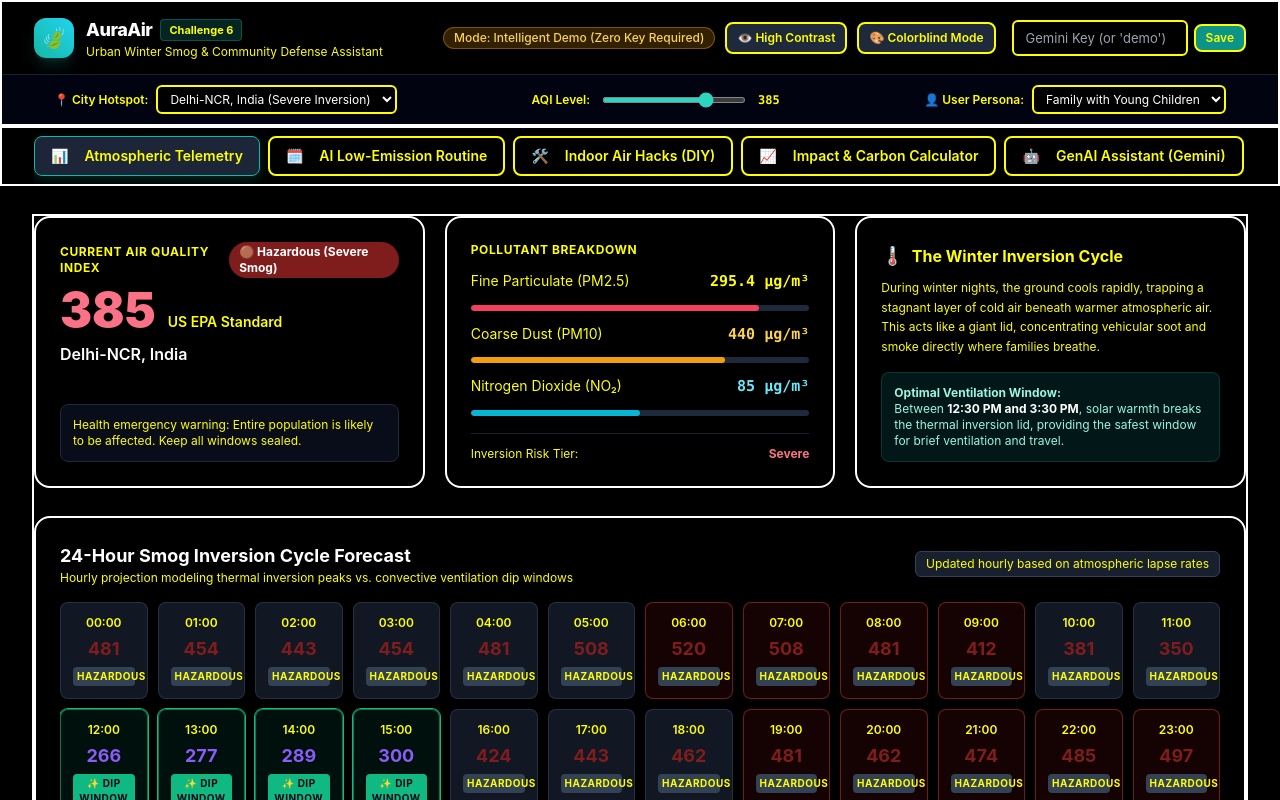
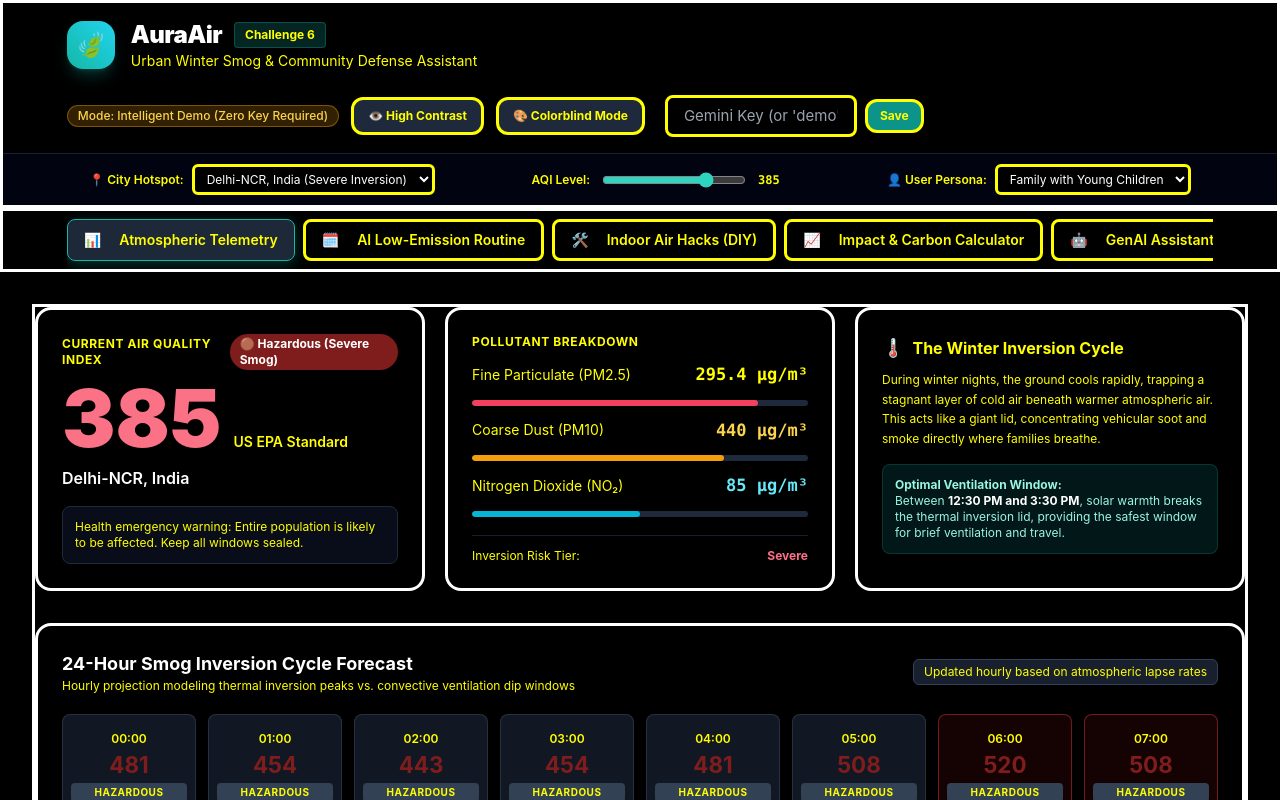
Before and after one commit to swatiicfai/PromptWars-Challenge-6, a website: page index.html in a window 1280 px wide. Both pictures are taken after a click on the button "👁️ High Contrast". Shown: the top 800 px of the page. Drawn offline with nearby package versions, Linux system fonts and the light colour scheme.

Commit message:
style: upscale font sizes, container width, and card padding for wide screens

```diff
--- a/css/styles.css
+++ b/css/styles.css
@@ -1,20 +1,20 @@
 /**
  * @file styles.css
  * @description Comprehensive Self-Contained Atmospheric Theme for AuraAir.
- * Fully responsive, glassmorphic styling, WCAG 2.1 AA/AAA compliance,
- * High-Contrast mode, and Colorblind accessibility patterns.
- * Zero external CSS dependencies required.
- * @version 1.0.0
+ * Scaled and optimized for widescreen displays with generous typography,
+ * expansive card containers, WCAG 2.1 AA/AAA compliance, High-Contrast mode,
+ * and Colorblind accessibility patterns.
+ * @version 1.1.0
  * @license MIT
  */
 
 :root {
   --bg-primary: #090d16;
   --bg-secondary: #0f172a;
-  --bg-card: rgba(15, 23, 42, 0.85);
-  --bg-card-hover: rgba(30, 41, 59, 0.95);
-  --border-color: rgba(51, 65, 85, 0.7);
-  --border-glow: rgba(45, 212, 191, 0.4);
+  --bg-card: rgba(15, 23, 42, 0.88);
+  --bg-card-hover: rgba(30, 41, 59, 0.98);
+  --border-color: rgba(51, 65, 85, 0.8);
+  --border-glow: rgba(45, 212, 191, 0.45);
 
   --accent-teal: #14b8a6;
   --accent-teal-light: #2dd4bf;
@@ -29,10 +29,10 @@
   --text-dark: #0f172a;
 
   --font-sans: 'Inter', system-ui, -apple-system, BlinkMacSystemFont, 'Segoe UI', Roboto, sans-serif;
-  --radius-sm: 6px;
-  --radius-md: 12px;
-  --radius-lg: 18px;
-  --radius-xl: 24px;
+  --radius-sm: 8px;
+  --radius-md: 14px;
+  --radius-lg: 20px;
+  --radius-xl: 28px;
 
   --transition-fast: 150ms cubic-bezier(0.4, 0, 0.2, 1);
   --transition-normal: 250ms cubic-bezier(0.4, 0, 0.2, 1);
@@ -54,33 +54,33 @@ body {
   font-family: var(--font-sans);
   background-color: var(--bg-primary);
   color: var(--text-main);
-  line-height: 1.6;
-  font-size: 15px;
+  line-height: 1.65;
+  font-size: 17px; /* Increased base font size */
   -webkit-font-smoothing: antialiased;
   background-image:
-    radial-gradient(at 0% 0%, rgba(20, 184, 166, 0.15) 0px, transparent 50%),
-    radial-gradient(at 100% 100%, rgba(6, 182, 212, 0.1) 0px, transparent 50%);
+    radial-gradient(at 0% 0%, rgba(20, 184, 166, 0.18) 0px, transparent 50%),
+    radial-gradient(at 100% 100%, rgba(6, 182, 212, 0.12) 0px, transparent 50%);
   background-attachment: fixed;
   display: flex;
   flex-direction: column;
 }
 
-/* Container */
+/* Expanded Container for Widescreen */
 .max-w-7xl {
-  width: 100%;
-  max-width: 1320px;
+  width: 95%;
+  max-width: 1680px; /* Generous width scaling */
   margin-left: auto;
   margin-right: auto;
-  padding-left: 20px;
-  padding-right: 20px;
+  padding-left: 24px;
+  padding-right: 24px;
 }
 
 /* Header Styles */
 header[role="banner"] {
-  background: rgba(15, 23, 42, 0.95);
-  backdrop-filter: blur(16px);
-  -webkit-backdrop-filter: blur(16px);
-  border-bottom: 1px solid rgba(51, 65, 85, 0.8);
+  background: rgba(15, 23, 42, 0.96);
+  backdrop-filter: blur(20px);
+  -webkit-backdrop-filter: blur(20px);
+  border-bottom: 1px solid rgba(51, 65, 85, 0.85);
   position: sticky;
   top: 0;
   z-index: 50;
@@ -92,15 +92,15 @@ header[role="banner"] {
   flex-wrap: wrap;
   align-items: center;
   justify-content: space-between;
-  gap: 16px;
-  padding-top: 14px;
-  padding-bottom: 14px;
+  gap: 20px;
+  padding-top: 18px;
+  padding-bottom: 18px;
 }
 
 .header-context-bar {
-  background: rgba(8, 12, 22, 0.85);
-  border-top: 1px solid rgba(51, 65, 85, 0.6);
-  padding: 10px 0;
+  background: rgba(8, 12, 22, 0.9);
+  border-top: 1px solid rgba(51, 65, 85, 0.7);
+  padding: 14px 0;
 }
 
 .context-bar-inner {
@@ -108,30 +108,31 @@ header[role="banner"] {
   flex-wrap: wrap;
   align-items: center;
   justify-content: space-between;
-  gap: 16px;
+  gap: 20px;
+  font-size: 15px;
 }
 
 /* Nav & Tabs */
 nav[role="navigation"] {
-  background: rgba(15, 23, 42, 0.7);
-  border-bottom: 1px solid rgba(51, 65, 85, 0.7);
+  background: rgba(15, 23, 42, 0.75);
+  border-bottom: 1px solid rgba(51, 65, 85, 0.75);
   width: 100%;
 }
 
 .tab-nav-container {
   display: flex;
-  gap: 8px;
+  gap: 12px;
   overflow-x: auto;
-  padding: 10px 0;
+  padding: 14px 0;
 }
 
 .tab-nav-btn {
   display: inline-flex;
   align-items: center;
-  gap: 8px;
-  padding: 10px 18px;
+  gap: 10px;
+  padding: 12px 22px; /* Increased button sizing */
   border-radius: var(--radius-md);
-  font-size: 14px;
+  font-size: 16px; /* Larger tab text */
   font-weight: 600;
   color: var(--text-muted);
   background: transparent;
@@ -143,21 +144,21 @@ nav[role="navigation"] {
 
 .tab-nav-btn:hover {
   color: var(--text-main);
-  background: rgba(30, 41, 59, 0.6);
+  background: rgba(30, 41, 59, 0.75);
 }
 
 .tab-nav-btn.active {
-  background: rgba(30, 41, 59, 0.95) !important;
+  background: rgba(30, 41, 59, 0.98) !important;
   color: var(--accent-teal-light) !important;
   border: 1px solid var(--accent-teal) !important;
-  box-shadow: 0 4px 12px rgba(20, 184, 166, 0.2);
+  box-shadow: 0 4px 16px rgba(20, 184, 166, 0.28);
 }
 
 /* Main Content Area */
 main#main-content {
   flex: 1 0 auto;
-  padding-top: 28px;
-  padding-bottom: 40px;
+  padding-top: 32px;
+  padding-bottom: 48px;
   width: 100%;
 }
 
@@ -172,26 +173,26 @@ main#main-content {
 /* Glassmorphism Cards */
 .glass-card {
   background: var(--bg-card);
-  backdrop-filter: blur(16px);
-  -webkit-backdrop-filter: blur(16px);
+  backdrop-filter: blur(18px);
+  -webkit-backdrop-filter: blur(18px);
   border: 1px solid var(--border-color);
   border-radius: var(--radius-lg);
-  padding: 24px;
-  box-shadow: 0 10px 35px 0 rgba(0, 0, 0, 0.45);
+  padding: 32px; /* Increased internal card padding */
+  box-shadow: 0 12px 40px 0 rgba(0, 0, 0, 0.5);
   transition: border-color var(--transition-normal), box-shadow var(--transition-normal), transform var(--transition-normal);
 }
 
 .glass-card:hover {
   border-color: var(--border-glow);
-  box-shadow: 0 16px 45px 0 rgba(20, 184, 166, 0.18);
+  box-shadow: 0 18px 50px 0 rgba(20, 184, 166, 0.22);
 }
 
 /* Dashboard Metric Cards Grid */
 .telemetry-grid {
   display: grid;
   grid-template-columns: repeat(3, minmax(0, 1fr));
-  gap: 24px;
-  margin-bottom: 28px;
+  gap: 28px; /* Wider gap between cards */
+  margin-bottom: 32px;
 }
 
 @media (max-width: 1024px) {
@@ -200,21 +201,41 @@ main#main-content {
   }
 }
 
+/* Large AQI Value Display */
+#telemetryAqiVal {
+  font-size: 5rem !important; /* Huge bold display */
+  line-height: 1;
+}
+
 /* 24-Hour Inversion Forecast Grid */
 #hourlyForecastGrid {
   display: grid;
   grid-template-columns: repeat(12, minmax(0, 1fr));
-  gap: 10px;
-  margin-top: 16px;
+  gap: 12px;
+  margin-top: 20px;
 }
 
-@media (max-width: 1200px) {
+#hourlyForecastGrid > div {
+  padding: 16px 8px; /* Taller hourly cards */
+}
+
+#hourlyForecastGrid .text-lg {
+  font-size: 1.4rem !important; /* Bigger hourly AQI digits */
+}
+
+@media (max-width: 1400px) {
+  #hourlyForecastGrid {
+    grid-template-columns: repeat(8, minmax(0, 1fr));
+  }
+}
+
+@media (max-width: 900px) {
   #hourlyForecastGrid {
     grid-template-columns: repeat(6, minmax(0, 1fr));
   }
 }
 
-@media (max-width: 640px) {
+@media (max-width: 600px) {
   #hourlyForecastGrid {
     grid-template-columns: repeat(4, minmax(0, 1fr));
   }
@@ -226,21 +247,22 @@ select, input[type="text"], input[type="password"] {
   border: 1px solid #334155;
   color: #f8fafc;
   border-radius: var(--radius-sm);
-  padding: 8px 12px;
-  font-size: 13px;
+  padding: 10px 16px;
+  font-size: 15px; /* Larger form inputs */
   transition: border-color var(--transition-fast);
 }
 
 select:focus, input[type="text"]:focus, input[type="password"]:focus {
   outline: none;
   border-color: var(--accent-teal-light);
-  box-shadow: 0 0 0 2px rgba(45, 212, 191, 0.25);
+  box-shadow: 0 0 0 3px rgba(45, 212, 191, 0.3);
 }
 
 /* Range Sliders */
 input[type="range"] {
   accent-color: var(--accent-teal-light);
   cursor: pointer;
+  height: 8px;
 }
 
 /* Buttons */
@@ -254,13 +276,14 @@ button {
   background-color: var(--accent-teal);
   color: #ffffff;
   font-weight: 700;
+  font-size: 16px;
   border-radius: var(--radius-md);
-  padding: 10px 20px;
+  padding: 12px 24px;
   border: none;
   display: inline-flex;
   align-items: center;
-  gap: 8px;
-  box-shadow: 0 4px 14px rgba(20, 184, 166, 0.35);
+  gap: 10px;
+  box-shadow: 0 4px 16px rgba(20, 184, 166, 0.4);
 }
 
 .btn-primary:hover {
@@ -275,8 +298,9 @@ button {
   left: 10px;
   background: var(--accent-teal-light);
   color: #000000;
-  padding: 10px 18px;
+  padding: 12px 22px;
   font-weight: 800;
+  font-size: 16px;
   z-index: 1000;
   border-radius: var(--radius-sm);
   transition: top var(--transition-fast);
@@ -291,7 +315,7 @@ a:focus-visible,
 button:focus-visible,
 input:focus-visible,
 select:focus-visible {
-  outline: 2px solid var(--accent-teal-light);
+  outline: 3px solid var(--accent-teal-light);
   outline-offset: 3px;
 }
 
@@ -308,7 +332,7 @@ body.high-contrast header,
 body.high-contrast nav,
 body.high-contrast footer {
   background: #000000 !important;
-  border: 2px solid #ffffff !important;
+  border: 3px solid #ffffff !important;
   box-shadow: none !important;
   backdrop-filter: none !important;
 }
@@ -323,38 +347,38 @@ body.high-contrast .text-slate-400 {
 }
 
 body.high-contrast button {
-  border: 2px solid #ffff00 !important;
+  border: 3px solid #ffff00 !important;
 }
 
 body.high-contrast input,
 body.high-contrast select {
   background: #000000 !important;
   color: #ffffff !important;
-  border: 2px solid #ffff00 !important;
+  border: 3px solid #ffff00 !important;
 }
 
 /* Colorblind Mode */
 body.colorblind-mode [data-status="good"] {
-  border-left: 8px solid #10b981 !important;
+  border-left: 10px solid #10b981 !important;
 }
 
 body.colorblind-mode [data-status="moderate"] {
-  border-left: 8px dashed #f59e0b !important;
+  border-left: 10px dashed #f59e0b !important;
 }
 
 body.colorblind-mode [data-status="unhealthy"] {
-  border-left: 8px double #ef4444 !important;
+  border-left: 10px double #ef4444 !important;
 }
 
 body.colorblind-mode [data-status="hazardous"] {
-  border-left: 8px dotted #8b5cf6 !important;
+  border-left: 10px dotted #8b5cf6 !important;
 }
 
 /* Footer */
 footer[role="contentinfo"] {
   background: #070a12;
-  border-top: 1px solid rgba(51, 65, 85, 0.7);
-  padding: 24px 0;
+  border-top: 1px solid rgba(51, 65, 85, 0.75);
+  padding: 32px 0;
   width: 100%;
 }
 
@@ -363,7 +387,7 @@ footer[role="contentinfo"] {
   flex-wrap: wrap;
   align-items: center;
   justify-content: space-between;
-  gap: 16px;
-  font-size: 13px;
+  gap: 20px;
+  font-size: 15px;
   color: var(--text-muted);
 }
--- a/index.html
+++ b/index.html
@@ -27,39 +27,39 @@
 
   <!-- Header / Nav -->
   <header role="banner" class="border-b border-slate-800 bg-slate-900/80 backdrop-blur-md sticky top-0 z-50">
-    <div class="max-w-7xl mx-auto px-4 sm:px-6 lg:px-8 py-3.5 flex flex-wrap items-center justify-between gap-4">
-      <div class="flex items-center space-x-3">
-        <div class="w-10 h-10 rounded-xl bg-gradient-to-tr from-teal-500 to-cyan-400 flex items-center justify-center shadow-lg shadow-teal-500/20">
-          <span class="text-xl" aria-hidden="true">🍃</span>
+    <div class="max-w-7xl mx-auto px-4 sm:px-6 lg:px-8 py-4 flex flex-wrap items-center justify-between gap-6">
+      <div class="flex items-center space-x-4">
+        <div class="w-12 h-12 rounded-2xl bg-gradient-to-tr from-teal-500 to-cyan-400 flex items-center justify-center shadow-lg shadow-teal-500/25">
+          <span class="text-2xl" aria-hidden="true">🍃</span>
         </div>
         <div>
-          <div class="flex items-center space-x-2">
-            <h1 class="text-lg font-extrabold tracking-tight text-white">AuraAir</h1>
-            <span class="px-2 py-0.5 rounded text-[11px] font-bold bg-teal-500/20 text-teal-300 border border-teal-500/30">Challenge 6</span>
+          <div class="flex items-center space-x-3">
+            <h1 class="text-2xl font-black tracking-tight text-white">AuraAir</h1>
+            <span class="px-2.5 py-1 rounded text-xs font-bold bg-teal-500/20 text-teal-300 border border-teal-500/30">Challenge 6</span>
           </div>
-          <p class="text-xs text-slate-400">Urban Winter Smog & Community Defense Assistant</p>
+          <p class="text-sm text-slate-300">Urban Winter Smog & Community Defense Assistant</p>
         </div>
       </div>
 
       <!-- Quick Accessibility & Mode Toggles -->
-      <div class="flex items-center flex-wrap gap-2.5">
-        <span id="apiStatusBadge" class="inline-flex items-center px-2.5 py-0.5 rounded-full text-xs font-medium bg-amber-500/20 text-amber-300 border border-amber-500/40">
+      <div class="flex items-center flex-wrap gap-3">
+        <span id="apiStatusBadge" class="inline-flex items-center px-3 py-1 rounded-full text-xs font-semibold bg-amber-500/20 text-amber-300 border border-amber-500/40">
           Mode: Intelligent Demo
         </span>
 
-        <button id="highContrastToggle" type="button" class="px-2.5 py-1.5 rounded-lg text-xs font-semibold bg-slate-800 hover:bg-slate-700 text-slate-200 border border-slate-700 transition-colors" title="Toggle High Contrast for Visual Impairments" aria-label="Toggle High Contrast Mode">
+        <button id="highContrastToggle" type="button" class="px-3.5 py-2 rounded-xl text-xs font-bold bg-slate-800 hover:bg-slate-700 text-slate-200 border border-slate-700 transition-colors" title="Toggle High Contrast for Visual Impairments" aria-label="Toggle High Contrast Mode">
           👁️ High Contrast
         </button>
 
-        <button id="colorblindToggle" type="button" class="px-2.5 py-1.5 rounded-lg text-xs font-semibold bg-slate-800 hover:bg-slate-700 text-slate-200 border border-slate-700 transition-colors" title="Toggle Patterned Colorblind Indicators" aria-label="Toggle Colorblind Mode">
+        <button id="colorblindToggle" type="button" class="px-3.5 py-2 rounded-xl text-xs font-bold bg-slate-800 hover:bg-slate-700 text-slate-200 border border-slate-700 transition-colors" title="Toggle Patterned Colorblind Indicators" aria-label="Toggle Colorblind Mode">
           🎨 Colorblind Mode
         </button>
 
         <!-- API Settings Modal / Input trigger -->
-        <div class="flex items-center space-x-1.5">
+        <div class="flex items-center space-x-2">
           <label for="apiKeyInput" class="sr-only">Gemini API Key</label>
-          <input id="apiKeyInput" type="password" placeholder="Gemini Key (or 'demo')" class="px-2.5 py-1 text-xs rounded-lg bg-slate-800 border border-slate-700 text-slate-200 focus:outline-none focus:border-teal-400 w-36 sm:w-44" />
-          <button id="saveApiKeyBtn" type="button" class="px-2.5 py-1 rounded-lg text-xs font-semibold bg-teal-600 hover:bg-teal-500 text-white transition-colors" aria-label="Save API Key">
+          <input id="apiKeyInput" type="password" placeholder="Gemini Key (or 'demo')" class="px-3 py-1.5 text-xs rounded-xl bg-slate-800 border border-slate-700 text-slate-200 focus:outline-none focus:border-teal-400 w-40 sm:w-48" />
+          <button id="saveApiKeyBtn" type="button" class="px-3 py-1.5 rounded-xl text-xs font-bold bg-teal-600 hover:bg-teal-500 text-white transition-colors" aria-label="Save API Key">
             Save
           </button>
         </div>
```
